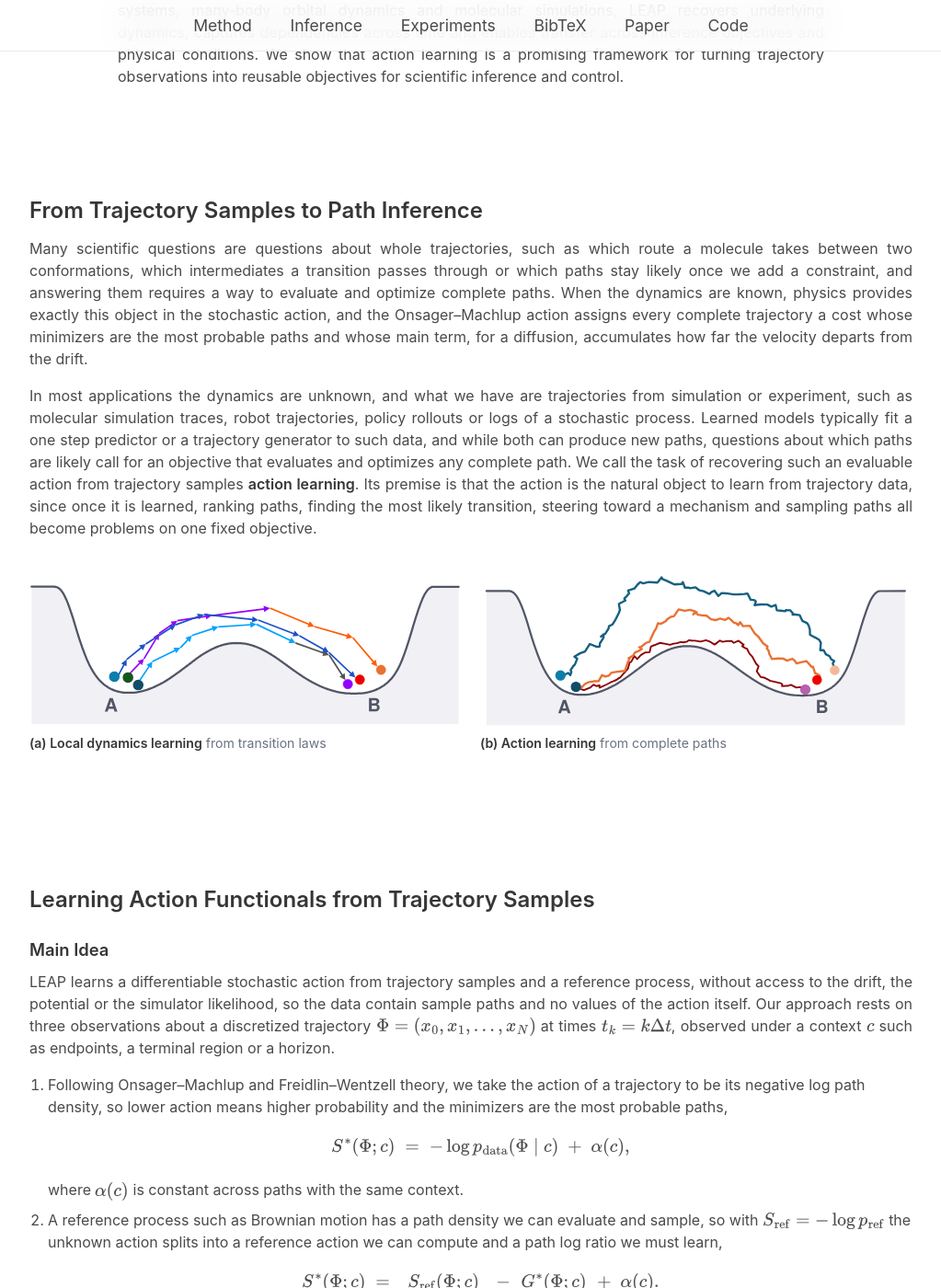
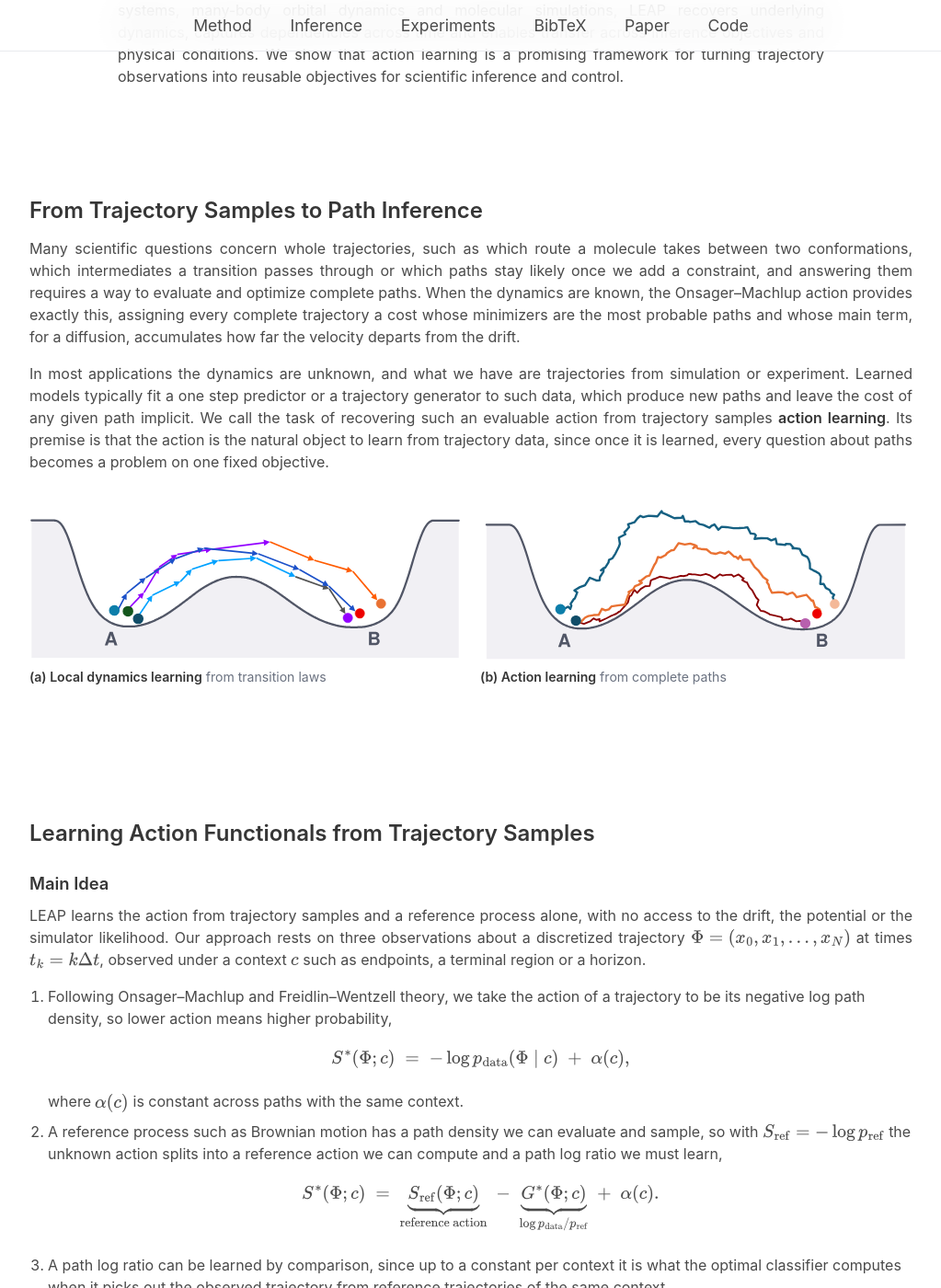
Before and after one commit to SarahLiaw/SarahLiaw.github.io, a Jekyll site: the page action-learning/index.html, which Jekyll copies as it is, in a window 1280 px wide and 1400 px high, scrolled down 1511 px. Shown: the whole window at 92% size, without its empty margins (128-1151 px from the left). Built offline with Jekyll 4.4.1, drawn with Linux system fonts in a browser that asks for light colours; some web fonts are replaced; some of the changed text lies outside the part shown.

Commit message:
Update action-learning page: cut repetition

```diff
--- a/action-learning/index.html
+++ b/action-learning/index.html
@@ -73,8 +73,8 @@
 <section class="section" id="intro">
   <div class="container content">
     <h3 class="title">From Trajectory Samples to Path Inference</h3>
-    <p class="justified">Many scientific questions are questions about whole trajectories, such as which route a molecule takes between two conformations, which intermediates a transition passes through or which paths stay likely once we add a constraint, and answering them requires a way to evaluate and optimize complete paths. When the dynamics are known, physics provides exactly this object in the stochastic action, and the Onsager–Machlup action assigns every complete trajectory a cost whose minimizers are the most probable paths and whose main term, for a diffusion, accumulates how far the velocity departs from the drift.</p>
-    <p class="justified">In most applications the dynamics are unknown, and what we have are trajectories from simulation or experiment, such as molecular simulation traces, robot trajectories, policy rollouts or logs of a stochastic process. Learned models typically fit a one step predictor or a trajectory generator to such data, and while both can produce new paths, questions about which paths are likely call for an objective that evaluates and optimizes any complete path. We call the task of recovering such an evaluable action from trajectory samples <b>action learning</b>. Its premise is that the action is the natural object to learn from trajectory data, since once it is learned, ranking paths, finding the most likely transition, steering toward a mechanism and sampling paths all become problems on one fixed objective.</p>
+    <p class="justified">Many scientific questions concern whole trajectories, such as which route a molecule takes between two conformations, which intermediates a transition passes through or which paths stay likely once we add a constraint, and answering them requires a way to evaluate and optimize complete paths. When the dynamics are known, the Onsager–Machlup action provides exactly this, assigning every complete trajectory a cost whose minimizers are the most probable paths and whose main term, for a diffusion, accumulates how far the velocity departs from the drift.</p>
+    <p class="justified">In most applications the dynamics are unknown, and what we have are trajectories from simulation or experiment. Learned models typically fit a one step predictor or a trajectory generator to such data, which produce new paths and leave the cost of any given path implicit. We call the task of recovering such an evaluable action from trajectory samples <b>action learning</b>. Its premise is that the action is the natural object to learn from trajectory data, since once it is learned, every question about paths becomes a problem on one fixed objective.</p>
     <figure>
       <div class="figure-pair">
         <div><img src="static/figures/fig1a_local.svg" alt="Local dynamics learning, with paths assembled from local transitions between basins A and B." width="1400" height="481"><p class="sub"><b>(a) Local dynamics learning</b> from transition laws</p></div>
@@ -88,9 +88,9 @@
   <div class="container content">
     <h3 class="title">Learning Action Functionals from Trajectory Samples</h3>
     <h4 class="subtitle">Main Idea</h4>
-    <p class="justified">LEAP learns a differentiable stochastic action from trajectory samples and a reference process, without access to the drift, the potential or the simulator likelihood, so the data contain sample paths and no values of the action itself. Our approach rests on three observations about a discretized trajectory \(\Phi = (x_0, x_1, \dots, x_N)\) at times \(t_k = k\Delta t\), observed under a context \(c\) such as endpoints, a terminal region or a horizon.</p>
+    <p class="justified">LEAP learns the action from trajectory samples and a reference process alone, with no access to the drift, the potential or the simulator likelihood. Our approach rests on three observations about a discretized trajectory \(\Phi = (x_0, x_1, \dots, x_N)\) at times \(t_k = k\Delta t\), observed under a context \(c\) such as endpoints, a terminal region or a horizon.</p>
     <ol>
-      <li>Following Onsager–Machlup and Freidlin–Wentzell theory, we take the action of a trajectory to be its negative log path density, so lower action means higher probability and the minimizers are the most probable paths,
+      <li>Following Onsager–Machlup and Freidlin–Wentzell theory, we take the action of a trajectory to be its negative log path density, so lower action means higher probability,
         <div class="eq">\[ S^*(\Phi;c) \;=\; -\log p_{\mathrm{data}}(\Phi \mid c) \;+\; \alpha(c), \]</div> where \(\alpha(c)\) is constant across paths with the same context.</li>
       <li>A reference process such as Brownian motion has a path density we can evaluate and sample, so with \(S_{\mathrm{ref}} = -\log p_{\mathrm{ref}}\) the unknown action splits into a reference action we can compute and a path log ratio we must learn,
         <div class="eq">\[ S^*(\Phi;c) \;=\; \underbrace{S_{\mathrm{ref}}(\Phi;c)}_{\text{reference action}} \;-\; \underbrace{G^*(\Phi;c)}_{\log p_{\mathrm{data}}/p_{\mathrm{ref}}} \;+\; \alpha(c). \]</div></li>
@@ -98,7 +98,7 @@
     </ol>
     <p class="justified">Then, at a high level, LEAP draws one observed trajectory \(\Phi^+ \sim p_{\mathrm{data}}(\cdot \mid c)\) and \(K\) reference trajectories \(\Phi^-_k \sim p_{\mathrm{ref}}(\cdot \mid c)\) from the same context and trains \(G_\theta\) to pick out the observed one by minimizing the comparison objective</p>
     <div class="eq">\[ \mathcal{L}_K(\theta) \;=\; -\,\mathbb{E}\left[\log \frac{e^{G_\theta(\Phi^+;c)}}{e^{G_\theta(\Phi^+;c)} + \sum_{k=1}^{K} e^{G_\theta(\Phi^-_k;c)}}\right]. \]</div>
-    <p class="justified">When the candidates are drawn independently, the data and reference densities share their support and the model class contains \(G^*\), the objective is minimized exactly at \(G_\theta = G^* + a(c)\) for every \(K \ge 1\). Two properties of trajectory data shape how we choose the reference and parameterize \(G_\theta\), and the first two experiments below test each of them.</p>
+    <p class="justified">Two properties of trajectory data shape how we choose the reference and parameterize \(G_\theta\), and the first two experiments below test each of them.</p>
     <ul>
       <li>Trajectories are often selected by an event, such as reaching a target region, which reshapes every transition. We address this with matched selection and the Girsanov form.</li>
       <li>Some information persists along the whole path, such as a hidden physical parameter, which couples all transitions. We address this with a global path functional.</li>
@@ -107,7 +107,7 @@
     <p class="justified">To see why comparison recovers the action, consider what the optimal classifier computes. When the observed trajectory sits at a uniformly random index \(I\) among the \(K+1\) candidates, Bayes' rule gives a softmax over the true path log ratios,</p>
     <div class="eq eq-wide">\[ P(I = i \mid \Phi_{0:K}, c) \;=\; \frac{p_{\mathrm{data}}(\Phi_i \mid c)/p_{\mathrm{ref}}(\Phi_i \mid c)}{\sum_{\ell=0}^{K} p_{\mathrm{data}}(\Phi_\ell \mid c)/p_{\mathrm{ref}}(\Phi_\ell \mid c)} \;=\; \frac{e^{G^*(\Phi_i;c)}}{\sum_{\ell=0}^{K} e^{G^*(\Phi_\ell;c)}}. \]</div>
     <div class="eq eq-narrow">\[ \begin{aligned} P(I = i \mid \Phi_{0:K}, c) &= \frac{p_{\mathrm{data}}(\Phi_i \mid c)/p_{\mathrm{ref}}(\Phi_i \mid c)}{\sum_{\ell=0}^{K} p_{\mathrm{data}}(\Phi_\ell \mid c)/p_{\mathrm{ref}}(\Phi_\ell \mid c)} \\ &= \frac{e^{G^*(\Phi_i;c)}}{\sum_{\ell=0}^{K} e^{G^*(\Phi_\ell;c)}}. \end{aligned} \]</div>
-    <p class="justified">The objective is minimized when the model's softmax matches this posterior, which makes every difference of \(G_\theta\) between two paths of a context equal that of \(G^*\) and leaves one free constant per context. Centering under the reference fixes that constant, and at the optimum the learned action</p>
+    <p class="justified">When the candidates are drawn independently, the data and reference densities share their support and the model class contains \(G^*\), the objective is minimized exactly when the model's softmax matches this posterior, at \(G_\theta = G^* + a(c)\) for every \(K \ge 1\). Centering under the reference fixes the free constant, and the learned action</p>
     <div class="eq eq-wide">\[ S_\theta(\Phi;c) \;=\; -\log p_{\mathrm{ref}}(\Phi \mid c) \;-\; \tilde G_\theta(\Phi;c), \qquad \tilde G_\theta(\Phi;c) \;=\; G_\theta(\Phi;c) - \mathbb{E}_{\Phi' \sim p_{\mathrm{ref}}(\cdot \mid c)}\big[G_\theta(\Phi';c)\big], \]</div>
     <div class="eq eq-narrow">\[ \begin{aligned} S_\theta(\Phi;c) &= -\log p_{\mathrm{ref}}(\Phi \mid c) - \tilde G_\theta(\Phi;c), \\ \tilde G_\theta(\Phi;c) &= G_\theta(\Phi;c) - \mathbb{E}_{\Phi' \sim p_{\mathrm{ref}}(\cdot \mid c)}\big[G_\theta(\Phi';c)\big], \end{aligned} \]</div>
     <p class="justified">equals \(S^*\) up to a constant per context, which leaves path rankings, optimization solutions and Metropolis–Hastings ratios unchanged.</p>
@@ -122,7 +122,7 @@
     <h4 class="subtitle">Local and Global Path Functionals</h4>
     <p class="justified">The Girsanov form adds one term per transition, and LEAP-Local more generally learns a scalar term for each transition,</p>
     <div class="eq">\[ G^{\mathrm{local}}_\theta(\Phi;c) \;=\; \sum_{k=0}^{N-1} g_\theta(x_k, x_{k+1}, t_k; c). \]</div>
-    <p class="justified">This factorization can fail when information is shared across the trajectory, such as a hidden physical parameter fixed for the whole path, so LEAP-Global learns the path log ratio on the complete path, \(G^{\mathrm{global}}_\theta(\Phi;c) = r_\theta(\Phi;c)\). The orbital experiment below gives a case where the exact path log ratio has this global form.</p>
+    <p class="justified">When information persists along the whole path, this factorization can fail, so LEAP-Global learns the path log ratio on the complete path, \(G^{\mathrm{global}}_\theta(\Phi;c) = r_\theta(\Phi;c)\).</p>
   </div>
 </section>
 
@@ -162,7 +162,7 @@
     <h3 class="title">Recovering a Nonadditive Trajectory Action</h3>
     <p class="justified">Next, we test whether LEAP can capture dependencies that extend across multiple transitions. In a 31 body orbital system, an unobserved variable \(z \in \{-1, +1\}\) is sampled once per trajectory and determines the solar mass \(m_\odot(1 + z\eta)\). Marginalizing this variable produces an exact path correction,</p>
     <div class="eq">\[ G^*(\Phi;c) \;=\; \sum_k m_k \;+\; \log\cosh A, \qquad A = \sum_k d_k, \]</div>
-    <p class="justified">that contains a nonlinear interaction between transitions. This correction cannot be represented as a sum of individual transition terms. LEAP-Local therefore cannot represent the exact correction, while LEAP-Global uses information from the entire trajectory and recovers the mass perturbation as \(1.02 \times 10^{-4}\), compared with the true value \(1.04 \times 10^{-4}\). The advantage of the global model persists for larger systems with up to 42 bodies and 256 transitions.</p>
+    <p class="justified">that contains a nonlinear interaction between transitions and cannot be represented as a sum of individual transition terms. LEAP-Local therefore misses the exact correction, while LEAP-Global uses information from the entire trajectory and recovers the mass perturbation as \(1.02 \times 10^{-4}\), compared with the true value \(1.04 \times 10^{-4}\). The advantage of the global model persists for larger systems with up to 42 bodies and 256 transitions.</p>
     <figure>
       <div class="figure-frame">
         <iframe src="static/anim/orbital.html" title="Recovering a nonadditive trajectory action" loading="lazy"></iframe>
@@ -175,7 +175,7 @@
 <section class="section" id="alanine" data-nav="experiments">
   <div class="container content">
     <h3 class="title">Reusing Learned Actions across Conditions and Objectives</h3>
-    <p class="justified">Finally, we test whether one learned action can be reused across physical conditions and inference objectives. We learn one action for alanine dipeptide in its backbone angles \((\phi, \psi)\) from reactive C7eq&nbsp;→&nbsp;C7ax trajectories simulated at 600&nbsp;K, a reduced description whose effective dynamics are not available in closed form. Keeping this action fixed, we complete paths from a few observed states and add basin preferences and angular constraints without retraining. With a reference fit to 500&nbsp;K trajectories, the log ratio learned at 600&nbsp;K also separates 500&nbsp;K paths from that reference at least as well as a model trained at 500&nbsp;K.</p>
+    <p class="justified">Finally, we test whether one learned action can be reused across physical conditions and inference objectives. We learn this action for alanine dipeptide in its backbone angles \((\phi, \psi)\) from reactive C7eq&nbsp;→&nbsp;C7ax trajectories simulated at 600&nbsp;K, a reduced description whose effective dynamics are not available in closed form. Keeping this action fixed, we complete paths from a few observed states and add basin preferences and angular constraints. With a reference fit to 500&nbsp;K trajectories, the log ratio learned at 600&nbsp;K also separates 500&nbsp;K paths from that reference at least as well as a model trained at 500&nbsp;K.</p>
     <figure>
       <div class="figure-frame">
         <iframe src="static/anim/alanine.html" title="Reuse of a fixed molecular action" loading="lazy"></iframe>
@@ -188,11 +188,11 @@
 <section class="section">
   <div class="container content">
     <h3 class="title">Conclusion</h3>
-    <p class="justified">LEAP treats the stochastic action as a reusable learning target for trajectory data, and the experiments show what this buys, since comparing complete paths recovers the dynamics behind selected trajectories, captures dependencies that span the whole trajectory and yields one action that serves many inference problems. This only requires trajectory samples and a reference that can be sampled, has an evaluable path density and covers the data, so beyond the physical and molecular systems tested here it can extend to robot trajectories and logged agent rollouts, where a learned action can help analyze and steer behavior in science, robotics and planning. Looking forward, we hope action learning encourages a broader view of trajectory modeling that shifts the focus to learning reusable objectives over complete paths.</p>
+    <p class="justified">Treating the stochastic action as a reusable learning target lets LEAP recover the dynamics behind selected trajectories, capture dependencies that span the whole trajectory and serve many inference problems with one learned action. This only requires trajectory samples and a reference that can be sampled, has an evaluable path density and covers the data, so beyond the physical and molecular systems tested here it can extend to robot trajectories and logged agent rollouts, where a learned action can help analyze and steer behavior. Looking forward, we hope action learning encourages a broader view of trajectory modeling that shifts the focus to learning reusable objectives over complete paths.</p>
     <h4 class="subtitle">Limitations</h4>
     <ul>
       <li>LEAP requires overlap between the reference and the trajectory distribution, and poor overlap increases finite sample error.</li>
-      <li>The action is identified up to a constant within each context, so it ranks and optimizes paths within each context.</li>
+      <li>The action is identified up to a constant per context, so it ranks and optimizes paths within a context.</li>
       <li>The log ratio is learned where trajectories go, so inference far from the data relies on extrapolation.</li>
       <li>The Girsanov form is exact for Euler–Maruyama dynamics that share the diffusion, initial law and time grid, while state dependent diffusion needs more likelihood ratio terms.</li>
       <li>Projecting onto reduced coordinates can introduce memory and state dependent friction, so the learned action there is an effective one.</li>
```
